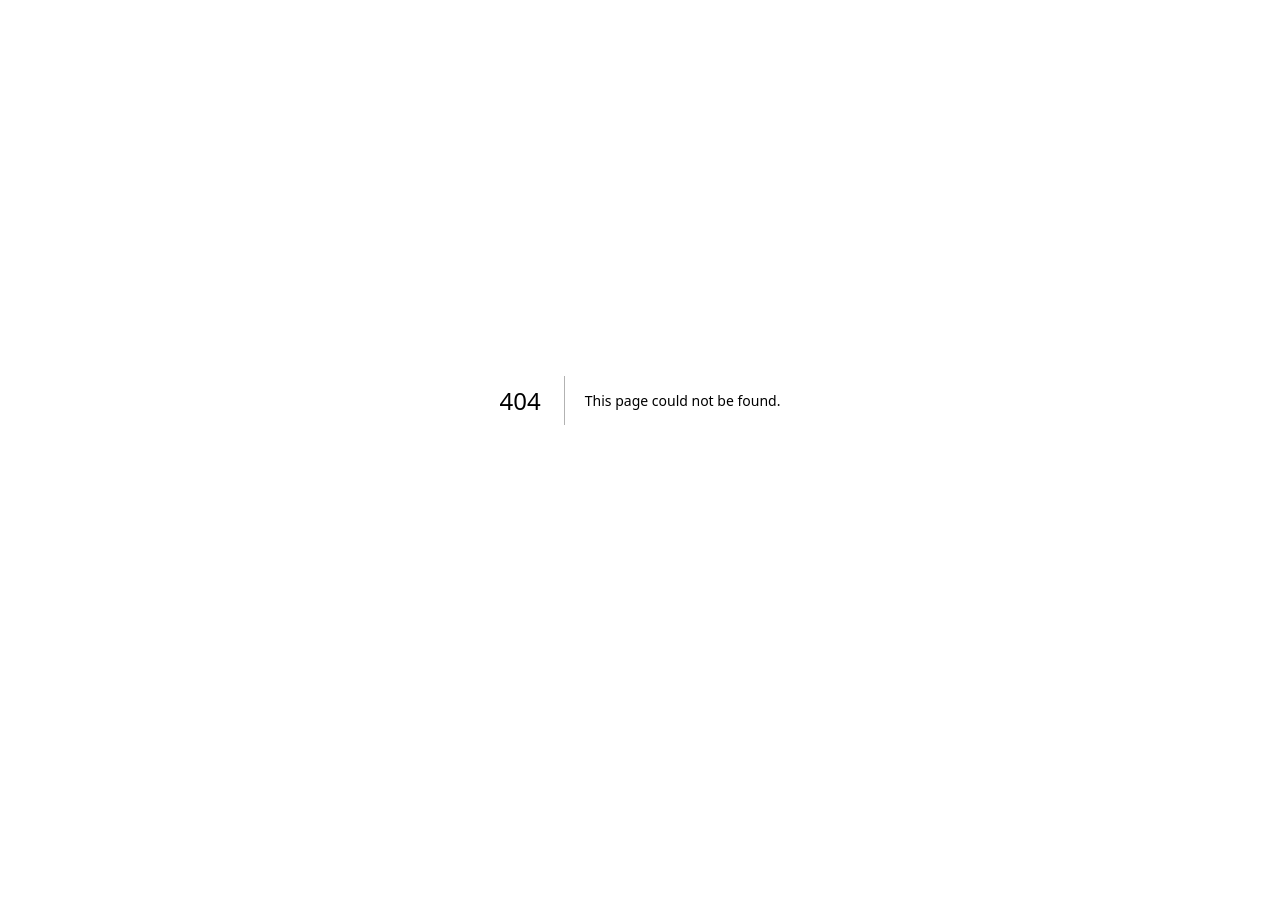
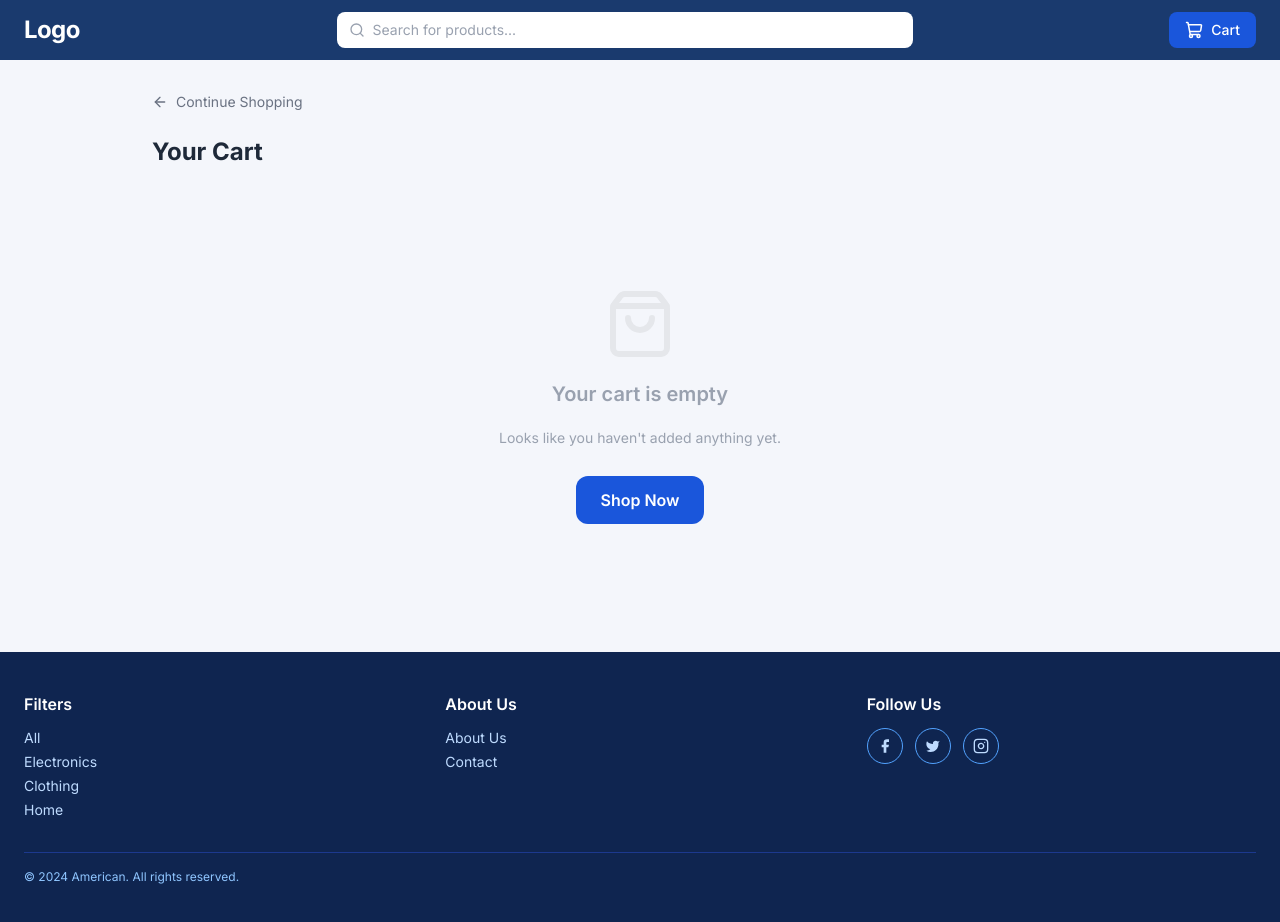
Before and after one commit to prashxant/Whatbytes-Assignment, a Next.js app: page /cart in a window 1280 px wide. Before the commit this address had no page. Shown: the top 922 px of the page. Before the commit the page ends 800 px from the top, so only its background shows below. Built offline with nearby package versions, Linux system fonts and the light colour scheme.

Commit message:
feat: implement cart page with item management and order summary

```diff
--- /dev/null
+++ b/app/cart/page.tsx
@@ -0,0 +1,192 @@
+"use client";
+
+import Image from "next/image";
+import Link from "next/link";
+import { Suspense } from "react";
+import { Minus, Plus, Trash2, ShoppingBag, ArrowLeft } from "lucide-react";
+import { useCart } from "@/context/CartContext";
+import Header from "@/components/Header";
+import Footer from "@/components/Footer";
+
+export default function CartPage() {
+  const { state, removeFromCart, updateQuantity, totalItems, totalPrice } =
+    useCart();
+
+  return (
+    <>
+      <Suspense fallback={null}>
+        <Header />
+      </Suspense>
+
+      <main className="flex-1 max-w-5xl mx-auto w-full px-4 sm:px-6 py-8">
+        {/* Back */}
+        <Link
+          href="/"
+          className="inline-flex items-center gap-2 text-sm text-gray-500 hover:text-gray-800 mb-6 transition-colors"
+          id="back-to-shop"
+        >
+          <ArrowLeft size={16} />
+          Continue Shopping
+        </Link>
+
+        <h1 className="text-2xl font-bold text-gray-800 mb-6">
+          Your Cart{" "}
+          {totalItems > 0 && (
+            <span className="text-base font-normal text-gray-400">
+              ({totalItems} {totalItems === 1 ? "item" : "items"})
+            </span>
+          )}
+        </h1>
+
+        {state.items.length === 0 ? (
+          <div className="flex flex-col items-center justify-center py-24 gap-5 text-center">
+            <ShoppingBag className="text-gray-200" size={72} />
+            <p className="text-xl font-semibold text-gray-400">
+              Your cart is empty
+            </p>
+            <p className="text-sm text-gray-400">
+              Looks like you haven&apos;t added anything yet.
+            </p>
+            <Link
+              href="/"
+              id="shop-now-btn"
+              className="mt-2 bg-[#1a56db] hover:bg-[#1447b8] text-white px-6 py-3 rounded-xl font-semibold transition-colors"
+            >
+              Shop Now
+            </Link>
+          </div>
+        ) : (
+          <div className="flex flex-col lg:flex-row gap-6">
+            {/* Cart items */}
+            <div className="flex-1 flex flex-col gap-4">
+              {state.items.map(({ product, quantity }) => (
+                <div
+                  key={product.id}
+                  id={`cart-item-${product.id}`}
+                  className="bg-white rounded-xl border border-[#e2e8f4] p-4 flex gap-4 items-start hover:shadow-sm transition-shadow"
+                >
+                  {/* Image */}
+                  <Link
+                    href={`/product/${product.id}`}
+                    className="relative w-20 h-20 rounded-lg overflow-hidden bg-gray-50 shrink-0 hover:opacity-90 transition-opacity"
+                  >
+                    <Image
+                      src={product.image}
+                      alt={product.title}
+                      fill
+                      sizes="80px"
+                      className="object-cover"
+                    />
+                  </Link>
+
+                  {/* Details */}
+                  <div className="flex-1 min-w-0">
+                    <Link
+                      href={`/product/${product.id}`}
+                      className="font-semibold text-gray-800 text-sm hover:text-[#1a56db] transition-colors line-clamp-2"
+                    >
+                      {product.title}
+                    </Link>
+                    <p className="text-xs text-gray-400 mt-0.5">
+                      {product.category} · {product.brand}
+                    </p>
+                    <p className="text-base font-bold text-gray-900 mt-1">
+                      ${product.price}
+                    </p>
+                  </div>
+
+                  {/* Controls */}
+                  <div className="flex flex-col items-end gap-3">
+                    {/* Quantity controls */}
+                    <div className="flex items-center border border-gray-200 rounded-lg overflow-hidden">
+                      <button
+                        id={`decrease-qty-${product.id}`}
+                        onClick={() =>
+                          updateQuantity(product.id, quantity - 1)
+                        }
+                        className="w-8 h-8 flex items-center justify-center hover:bg-gray-100 transition-colors"
+                        aria-label={`Decrease quantity of ${product.title}`}
+                      >
+                        <Minus size={12} />
+                      </button>
+                      <span
+                        className="w-10 text-center text-sm font-semibold"
+                        aria-live="polite"
+                      >
+                        {quantity}
+                      </span>
+                      <button
+                        id={`increase-qty-${product.id}`}
+                        onClick={() =>
+                          updateQuantity(product.id, quantity + 1)
+                        }
+                        className="w-8 h-8 flex items-center justify-center hover:bg-gray-100 transition-colors"
+                        aria-label={`Increase quantity of ${product.title}`}
+                      >
+                        <Plus size={12} />
+                      </button>
+                    </div>
+
+                    {/* Subtotal */}
+                    <p className="text-sm font-bold text-gray-800">
+                      ${(product.price * quantity).toFixed(2)}
+                    </p>
+
+                    {/* Remove */}
+                    <button
+                      id={`remove-item-${product.id}`}
+                      onClick={() => removeFromCart(product.id)}
+                      className="text-gray-300 hover:text-red-400 transition-colors"
+                      aria-label={`Remove ${product.title} from cart`}
+                    >
+                      <Trash2 size={16} />
+                    </button>
+                  </div>
+                </div>
+              ))}
+            </div>
+
+            {/* Order Summary */}
+            <aside className="w-full lg:w-72 shrink-0">
+              <div
+                className="bg-white rounded-xl border border-[#e2e8f4] p-6 sticky top-24"
+                aria-label="Order summary"
+              >
+                <h2 className="font-bold text-lg text-gray-800 mb-5">
+                  Order Summary
+                </h2>
+
+                <div className="flex flex-col gap-3 text-sm">
+                  <div className="flex justify-between text-gray-600">
+                    <span>
+                      Subtotal ({totalItems}{" "}
+                      {totalItems === 1 ? "item" : "items"})
+                    </span>
+                    <span className="font-medium">${totalPrice.toFixed(2)}</span>
+                  </div>
+                  <div className="flex justify-between text-gray-600">
+                    <span>Shipping</span>
+                    <span className="text-green-600 font-medium">Free</span>
+                  </div>
+                  <div className="border-t border-gray-100 pt-3 flex justify-between text-base font-bold text-gray-900">
+                    <span>Total</span>
+                    <span>${totalPrice.toFixed(2)}</span>
+                  </div>
+                </div>
+
+                <button
+                  id="checkout-btn"
+                  className="mt-6 w-full bg-[#1a56db] hover:bg-[#1447b8] text-white py-3 rounded-xl font-semibold text-sm transition-colors active:scale-95"
+                >
+                  Proceed to Checkout
+                </button>
+              </div>
+            </aside>
+          </div>
+        )}
+      </main>
+
+      <Footer />
+    </>
+  );
+}
```
